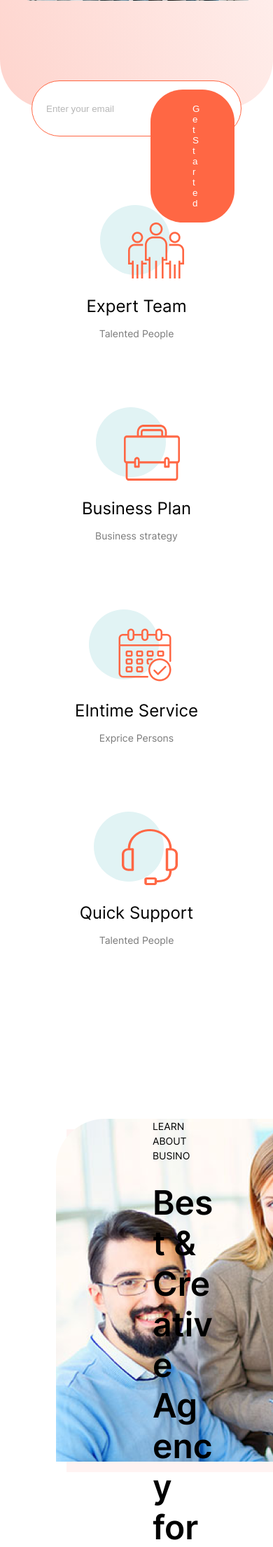
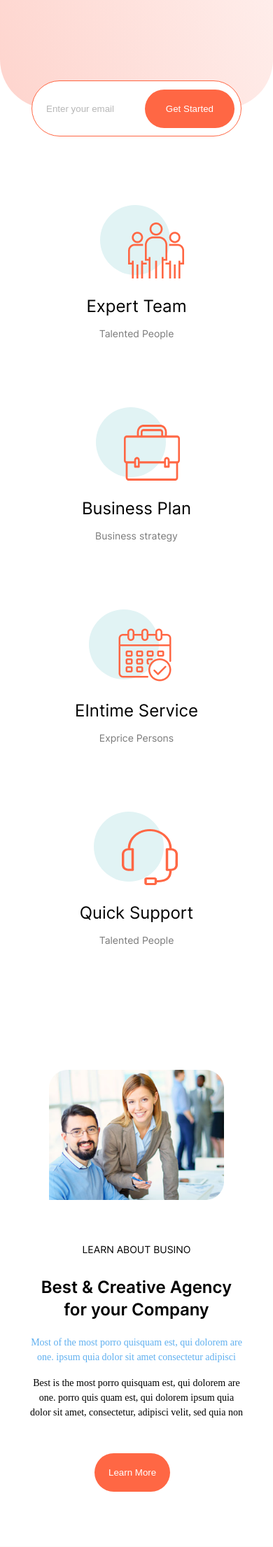
Before and after one commit to dworker863/Dudeshape, a web app: file assets/index.html in a window 390 px wide; the page is wider, and only the part inside the window is pictured. Shown: the part 745-2956 px from the top of that part at 70% size. After the commit the page ends 2877 px from the top of that part, so only its background shows below. Run offline with its HTML, style and script files only (its server is not run), Linux system fonts and the light colour scheme; some web fonts are replaced.

Commit message:
About section all screens

```diff
--- a/assets/index.html
+++ b/assets/index.html
@@ -96,7 +96,7 @@
       </section>
       <section class="about">
         <div class="about__photo">
-          <img src="images/about-photo.png" alt="Busino">
+          <img src="images/about-photo.png" class="photo" alt="Busino">
         </div>
         <div class="about__desc">
           <p class="about__tag">
--- a/assets/scss/_media.scss
+++ b/assets/scss/_media.scss
@@ -16,6 +16,31 @@
 
   .header-info__photo {
     max-width: 500px;
+  }
+
+  .photo {
+    width: 500px;
+  }
+
+  .about__photo::before {
+    width: 500px;
+    height: 371px;
+  }
+
+  .about__title {
+    font-size: 34px;
+    line-height: 40px;
+    margin-bottom: 20px;
+  }
+
+  .about__desc-blue {
+    height: 44px;
+    overflow: hidden;
+  }
+
+  .about__desc-grey {
+    height: 66px;
+    overflow: hidden;
   }
 }
 
@@ -47,11 +72,50 @@
   .header-info__photo {
     max-width: 480px;
   }
+
+  .about__title {
+    font-size: 28px;
+    line-height: 32px;
+    margin-bottom: 20px;
+  }
 }
 
 @media (max-width: 1038px) {
   .header-info__bg2 {
     bottom: -32px;
+  }
+
+  .about {
+    grid-template-columns: 1fr;
+    grid-template-rows: 1fr 1fr;
+  }
+
+  .about__photo {
+    margin: 0 auto;
+    margin-bottom: 100px;
+
+    &::before {
+      left: 50%;
+      width: 660px;
+      height: 490px;
+      transform: translate(-315px);
+    }
+  }
+
+  .photo {
+    width: auto;
+  }
+
+  .about__tag,
+  .about__title,
+  .about__desc-blue,
+  .about__desc-grey {
+    text-align: center;
+  }
+
+  .about__btn {
+    margin-left: 50%;
+    transform: translate(-100px);
   }
 }
 
@@ -168,7 +232,51 @@
   }
 
   .submit {
-    width: 120px;
+    padding-left: 30px;
+    padding-right: 30px;
+  }
+
+  .about__photo {
+    &::before {
+      width: 500px;
+      height: 371px;
+      transform: translate(-230px);
+    }
+  }
+
+  .photo {
+    width: 500px;
+  }
+}
+
+@media (max-width: 654px) {
+  .about {
+    grid-template-rows: auto 1fr;
+  }
+
+  .about__photo {
+    max-height: 300px;
+    margin-bottom: 60px;
+
+    &::before {
+      width: 300px;
+      height: 222px;
+      transform: translate(-138px);
+      border-top-right-radius: 30px;
+      border-bottom-right-radius: 30px;
+    }
+  }
+
+  .photo {
+    width: 300px;
+  }
+
+  .about__title {
+    font-size: 24px;
+  }
+
+  .about__desc {
+    font-size: 14px;
   }
 }
 
@@ -211,6 +319,7 @@
     grid-template-columns: 1fr;
     grid-template-rows: 1fr 1fr 1fr 1fr;
     padding-top: 100px;
+    padding-bottom: 80px;
   }
 
   .benefits__item {
@@ -227,6 +336,12 @@
 
   .benefits__desc {
     text-align: center;
+  }
+
+  .about__btn {
+    padding-left: 40px;
+    padding-right: 40px;
+    transform: translate(-80px);
   }
 }
 
@@ -265,6 +380,27 @@
 
   .submit {
     right: 10px;
-    width: 120px;
+  }
+
+  .about__photo {
+    &::before {
+      display: none;
+    }
   }
 }
+
+@media (max-width: 440px) {
+  .container {
+    padding-left: 40px;
+    padding-right: 40px;
+  }
+  .photo {
+    width: 250px;
+  }
+
+  .about__btn {
+    padding-left: 20px;
+    padding-right: 20px;
+    transform: translate(-60px);
+  }
+}
```
Also changed, not shown: assets/css/styles.min.css.
